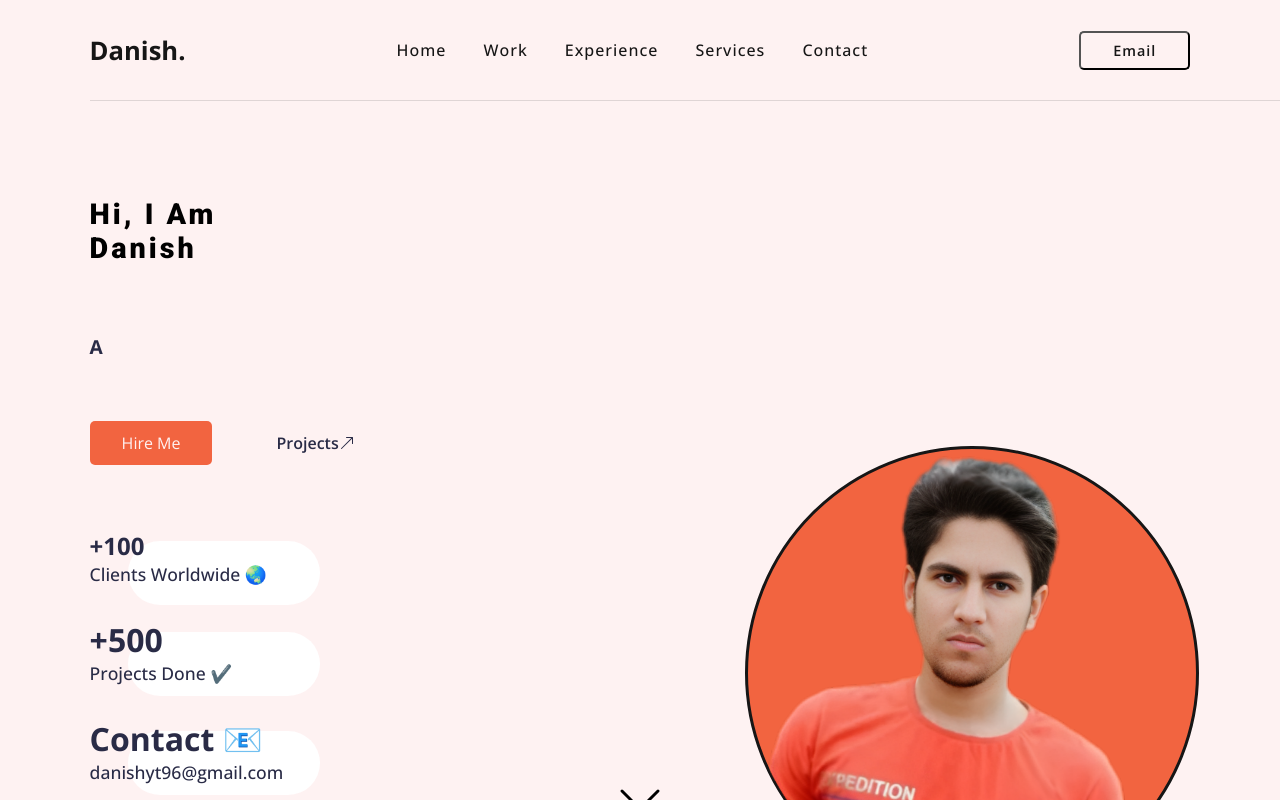
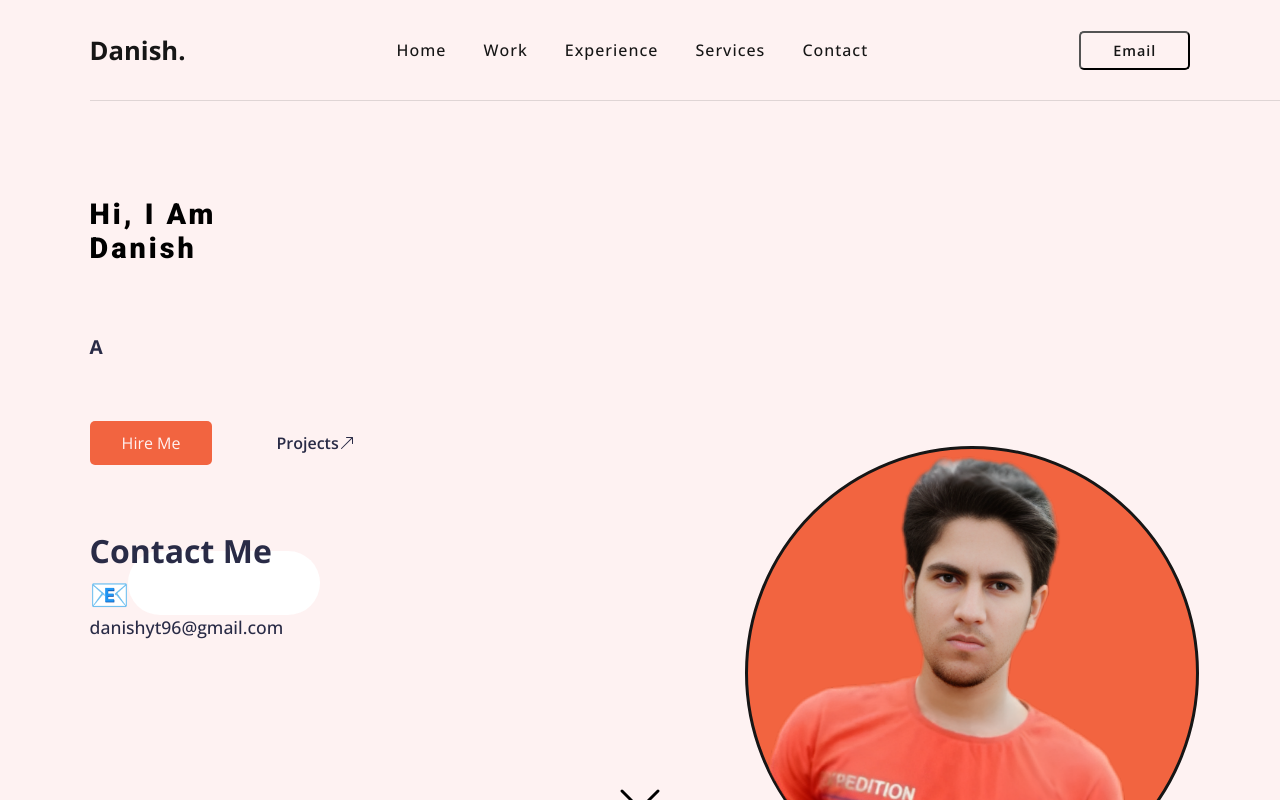
Before and after one commit to Malik113322/Portfolio, a React (Create React App) app: page / in a window 1280 px wide. Shown: the top 800 px of the page. Built offline with nearby package versions, Linux system fonts and the light colour scheme.

Commit message:
Update Home.jsx

```diff
--- a/src/component/Home.jsx
+++ b/src/component/Home.jsx
@@ -6,22 +6,7 @@
 
 const Home = () => {
 
-    const clientCount = useRef(null);
-    const ProjectCount = useRef(null);
 
-    const animationCliensCount = () => {
-        animate(0, 100, {
-            duration: 1,
-            onUpdate: (v) => (clientCount.current.textContent = v.toFixed())
-        })
-    }
-
-    const animationProjectsCount = () => {
-        animate(0, 500, {
-            duration: 1,
-            onUpdate: (v) => (ProjectCount.current.textContent = v.toFixed())
-        })
-    }
     const animations = {
         h1: {
             initial: {
@@ -74,19 +59,11 @@
 
 
                     <aside>
-                    <article>
-                        <h2>   +<motion.span whileInView={animationCliensCount} ref={clientCount}> </motion.span> </h2>
-                        <p> <span>Clients Worldwide 🌏</span>
-                        </p>
-                    </article>
-                        <article>
-                            <h1> +<motion.span ref={ProjectCount} whileInView={animationProjectsCount}>500</motion.span>  </h1>
-                            <p> <span>Projects Done ✔️</span> </p>
 
-                        </article>
+
 
                         <article>
-                            <h1> <span>Contact 📧</span> </h1>
+                            <h1> <span>Contact Me 📧</span> </h1>
                             <p> <span>danishyt96@gmail.com </span>
                             </p>
                         </article>
```
